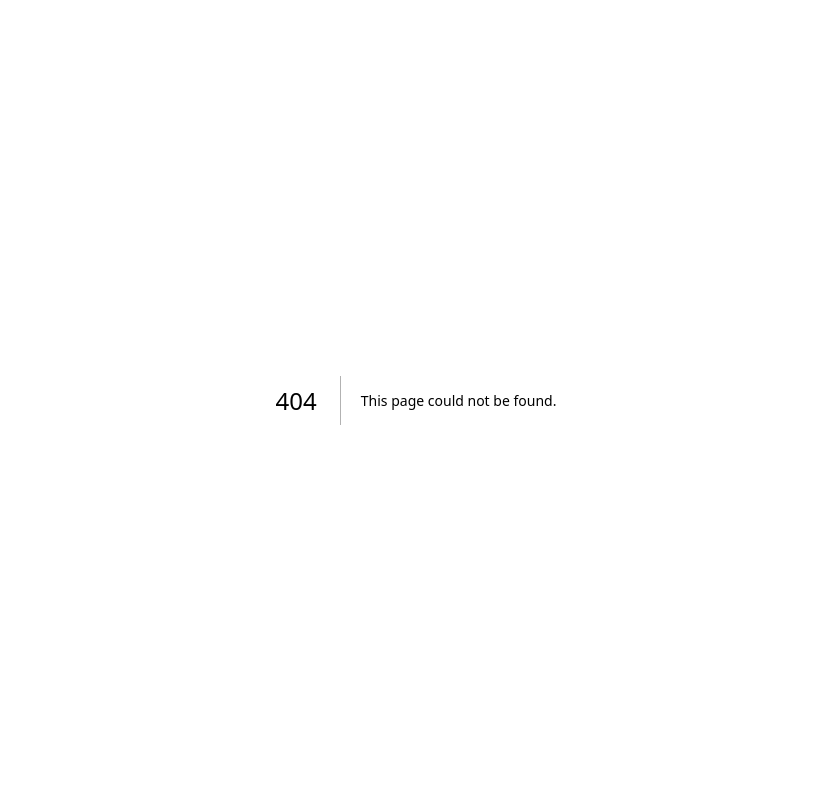
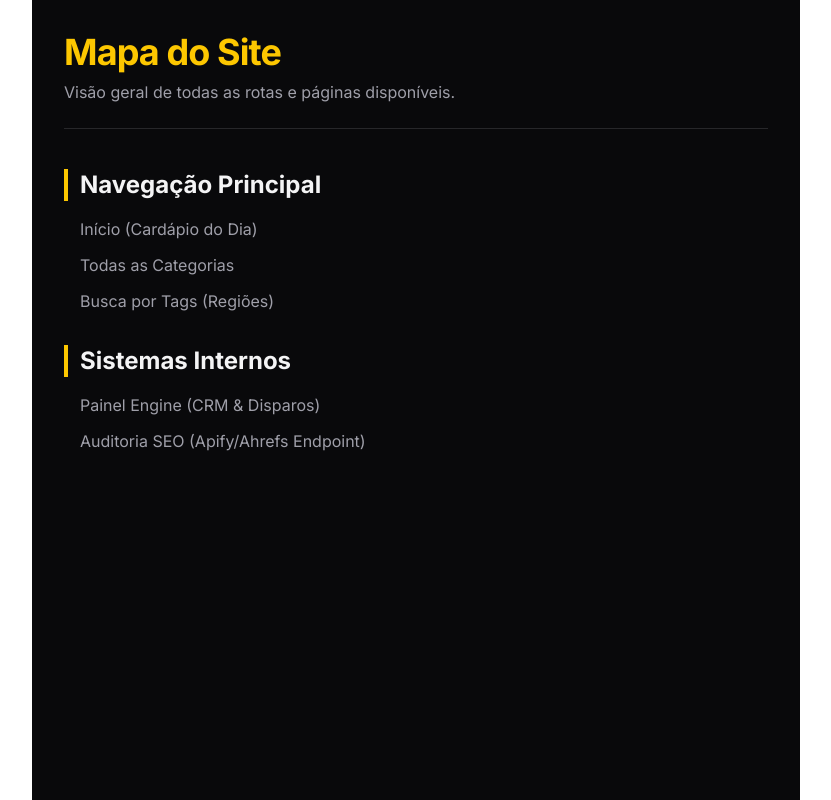
Before and after one commit to Gaulnews/caseirinhas-tata-next, a Next.js app: page /mapa-do-site in a window 1280 px wide. Before the commit this address had no page. Shown: the whole page, without its empty margins (224-1055 px from the left). Built offline with nearby package versions, Linux system fonts and the light colour scheme.

Commit message:
Add Mapa do Site page with navigation links

```diff
--- /dev/null
+++ b/src/app/mapa-do-site/page.tsx
@@ -0,0 +1,38 @@
+import { Metadata } from 'next';
+import Link from 'next/link';
+
+export const metadata: Metadata = {
+  title: 'Mapa do Site | Caseirinhas da Tatá',
+  description: 'Estrutura completa do site Caseirinhas da Tatá. Acesse rapidamente todas as nossas páginas, cardápios e serviços.',
+  alternates: { canonical: 'https://caseirinhasdatata.shop/mapa-do-site' },
+};
+
+export default function MapaDoSitePage() {
+  return (
+    <main className="min-h-screen bg-zinc-950 text-gray-100 p-8 max-w-3xl mx-auto font-sans">
+      <header className="mb-10 border-b border-zinc-800 pb-6">
+        <h1 className="text-4xl font-bold text-yellow-400 tracking-tight">Mapa do Site</h1>
+        <p className="text-zinc-400 mt-2">Visão geral de todas as rotas e páginas disponíveis.</p>
+      </header>
+
+      <div className="space-y-8">
+        <section>
+          <h2 className="text-2xl font-bold text-zinc-100 mb-4 border-l-4 border-yellow-400 pl-3">Navegação Principal</h2>
+          <ul className="space-y-3 pl-4">
+            <li><Link href="/" className="text-zinc-400 hover:text-yellow-400 underline-offset-4 hover:underline">Início (Cardápio do Dia)</Link></li>
+            <li><Link href="/categorias" className="text-zinc-400 hover:text-yellow-400 underline-offset-4 hover:underline">Todas as Categorias</Link></li>
+            <li><Link href="/tags" className="text-zinc-400 hover:text-yellow-400 underline-offset-4 hover:underline">Busca por Tags (Regiões)</Link></li>
+          </ul>
+        </section>
+
+        <section>
+          <h2 className="text-2xl font-bold text-zinc-100 mb-4 border-l-4 border-yellow-400 pl-3">Sistemas Internos</h2>
+          <ul className="space-y-3 pl-4">
+            <li><Link href="https://caseirinhas-engine.vercel.app" target="_blank" className="text-zinc-400 hover:text-yellow-400 underline-offset-4 hover:underline">Painel Engine (CRM & Disparos)</Link></li>
+            <li><Link href="/api/seo-audit" className="text-zinc-400 hover:text-yellow-400 underline-offset-4 hover:underline">Auditoria SEO (Apify/Ahrefs Endpoint)</Link></li>
+          </ul>
+        </section>
+      </div>
+    </main>
+  );
+}
```
